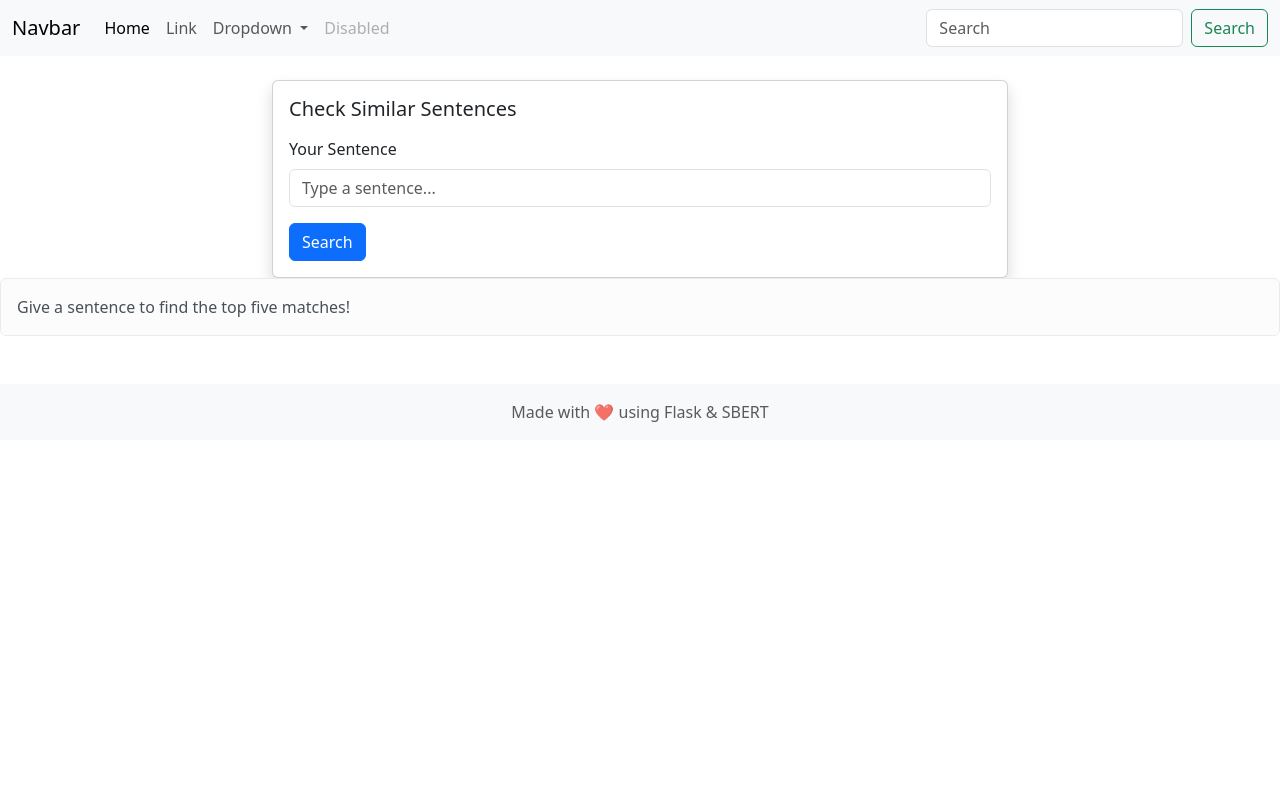
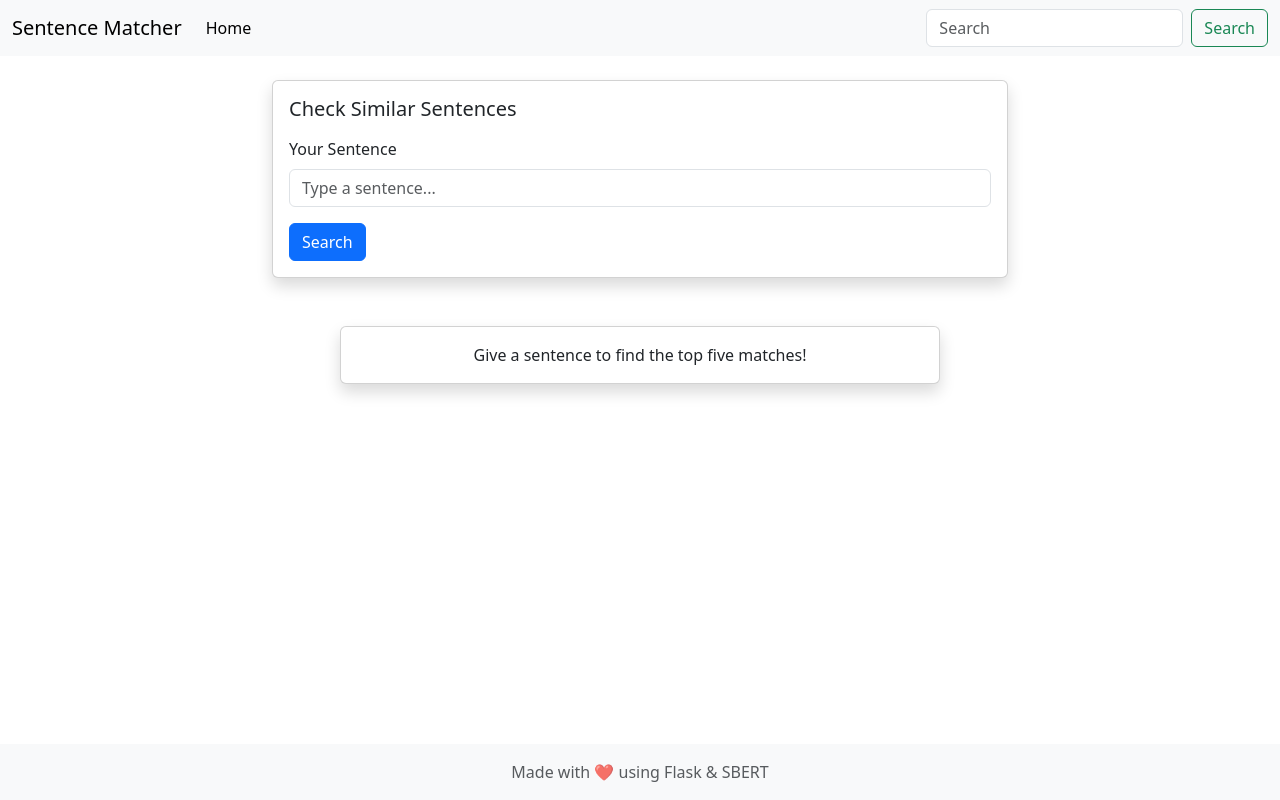
Before and after one commit to Niket-Mittal22/sentence-matcher, a Flask app: page / in a window 1280 px wide. Run offline with Flask 3, Linux system fonts and the light colour scheme; parts of the project's set-up code (start-up, migrations or seed data) failed here and were passed over.

Commit message:
Updated footer layout to stick to bottom

```diff
--- a/templates/index.html
+++ b/templates/index.html
@@ -12,7 +12,7 @@
 <body>
     <nav class="navbar navbar-expand-lg bg-body-tertiary">
         <div class="container-fluid">
-            <a class="navbar-brand" href="#">Navbar</a>
+            <a class="navbar-brand" href="#">Sentence Matcher</a>
             <button class="navbar-toggler" type="button" data-bs-toggle="collapse"
                 data-bs-target="#navbarSupportedContent" aria-controls="navbarSupportedContent" aria-expanded="false"
                 aria-label="Toggle navigation">
@@ -21,27 +21,7 @@
             <div class="collapse navbar-collapse" id="navbarSupportedContent">
                 <ul class="navbar-nav me-auto mb-2 mb-lg-0">
                     <li class="nav-item">
-                        <a class="nav-link active" aria-current="page" href="#">Home</a>
-                    </li>
-                    <li class="nav-item">
-                        <a class="nav-link" href="#">Link</a>
-                    </li>
-                    <li class="nav-item dropdown">
-                        <a class="nav-link dropdown-toggle" href="#" role="button" data-bs-toggle="dropdown"
-                            aria-expanded="false">
-                            Dropdown
-                        </a>
-                        <ul class="dropdown-menu">
-                            <li><a class="dropdown-item" href="#">Action</a></li>
-                            <li><a class="dropdown-item" href="#">Another action</a></li>
-                            <li>
-                                <hr class="dropdown-divider">
-                            </li>
-                            <li><a class="dropdown-item" href="#">Something else here</a></li>
-                        </ul>
-                    </li>
-                    <li class="nav-item">
-                        <a class="nav-link disabled" aria-disabled="true">Disabled</a>
+                        <a class="nav-link active" aria-current="page" href="/">Home</a>
                     </li>
                 </ul>
                 <form class="d-flex" role="search">
@@ -95,15 +75,19 @@
     </table>
 </div>
     {% else %}
-    <div class="alert alert-light" role="alert">
-        Give a sentence to find the top five matches!
+    <div class="container my-5 d-flex justify-content-center">
+    <div class="card shadow" style="width: 100%; max-width: 600px;">
+        <div class="card-body text-center">
+            <p class="card-text mb-0">Give a sentence to find the top five matches!</p>
+        </div>
     </div>
+</div>
     {% endif %}
 
 
 
 </body>
-<footer class="bg-light text-center text-muted py-3 mt-5">
+<footer class="bg-light text-center text-muted py-3 fixed-bottom">
     Made with ❤️ using Flask & SBERT
 </footer>
 
```
